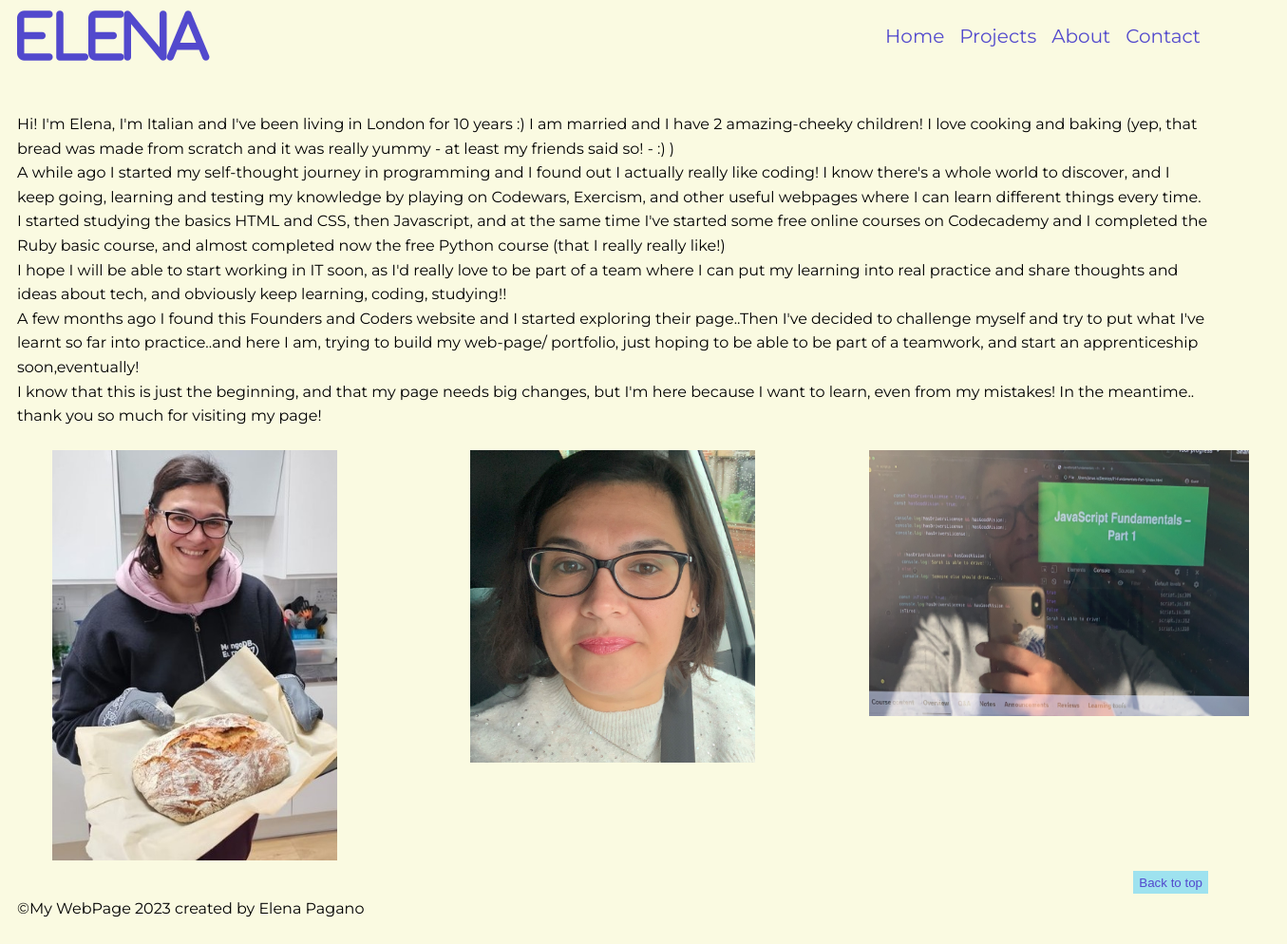
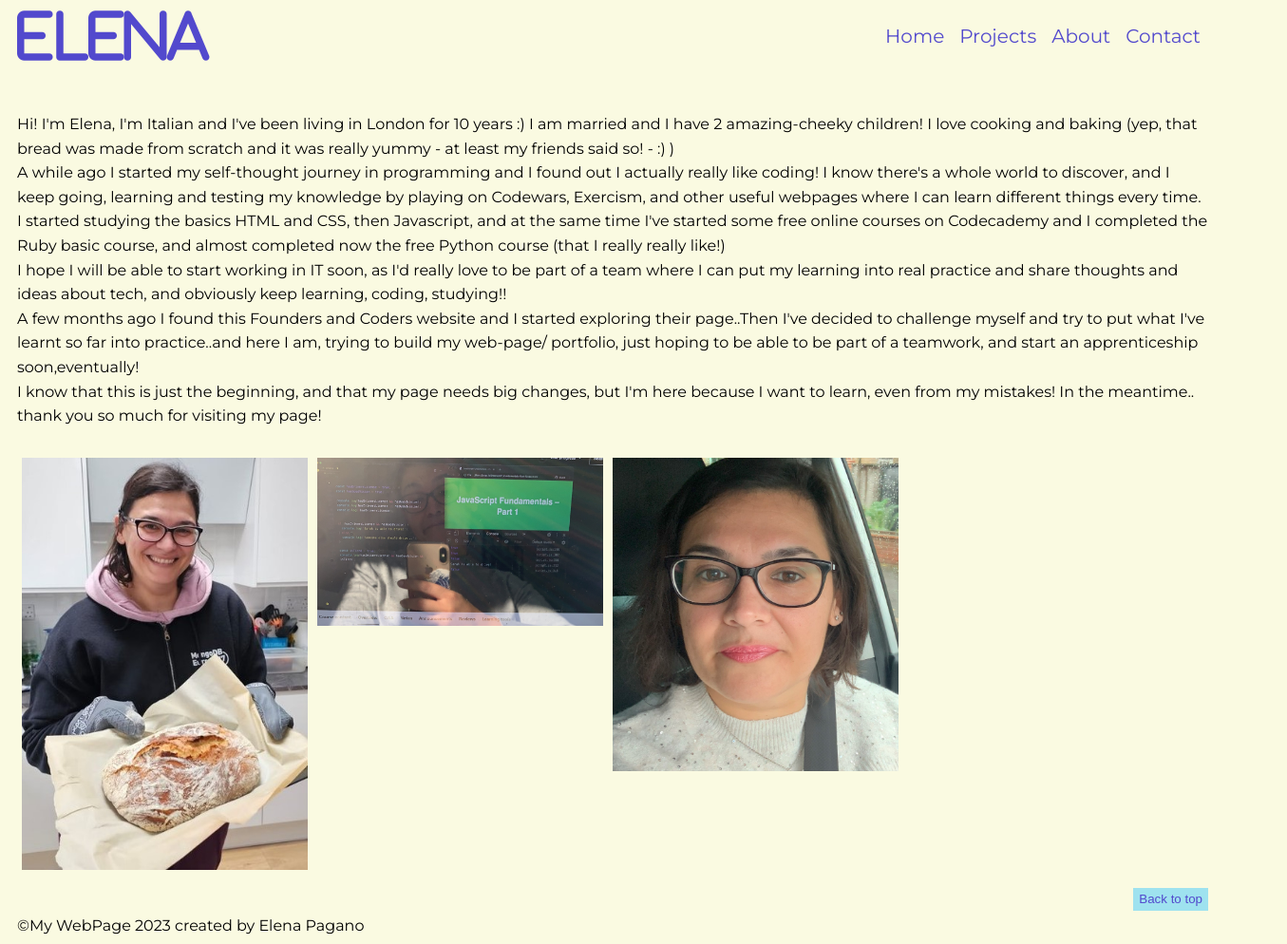
Before and after one commit to 3le81/my_webpage, a plain HTML site: page about.html in a window 1280 px wide. Shown: the whole page at 95% size, 1355 px wide, since content can reach past the window. Drawn offline with Linux system fonts and the light colour scheme.

Commit message:
photo gallery in about page fixed, minor CSS fixed

```diff
--- a/about.html
+++ b/about.html
@@ -56,10 +56,13 @@
             <table cellspacing="2" cellpadding="2" width="100%" border="0">
                 <tbody>
                     <tr>
-                        <td class="column" valign="top"><img src="images/elena.jpg" class="elena_photo"> </td>
-                        <td class="column" valign="top"><img src="images/ele.jpg" class="ele_photo"> </td>
+                        <td class="column" valign="top"><img src="images/elena.jpg" class="elena_photo"
+                                alt="elena with bread" style="width:100%"> </td>
                         <td class="column" valign="top"><img src="images/ele_javascript_photo.jpeg"
-                                class="ele_javascript_photo"> </td>
+                                class="ele_javascript_photo" alt="ele with pc" style="width:100%"> </td>
+                        <td class="column" valign="top"><img src="images/ele.jpg" class="ele_photo" alt="elena photo"
+                                style="width:100%"> </td>
+
                     </tr>
                 </tbody>
             </table>
--- a/styles.css
+++ b/styles.css
@@ -252,26 +252,49 @@ p {
     }
 }
 
-.elena_photo {
-    width: 300px;
-    margin-left: 40px;
-}
 
-.ele_photo {
-    width: 300px;
-    margin-left: 60px;
-}
-
-.ele_javascript_photo {
-    width: 400px;
-    height: 280px;
-    margin-left: 60px;
-    margin-right: 40px;
-}
 
 main>p {
     line-height: 1.6rem;
 }
+
+
+/* Add padding BETWEEN each column */
+.row,
+.row>.column {
+    padding: 8px;
+}
+
+/* Create equal columns that floats next to each other */
+.column {
+    float: left;
+    width: 25%;
+}
+
+/* Clear floats after rows */
+.row:after {
+    content: "";
+    display: table;
+    clear: both;
+}
+
+/* Responsive layout - makes a two column-layout instead of four columns */
+@media screen and (max-width: 900px) {
+    .column {
+        width: 50%;
+    }
+}
+
+/* Responsive layout - makes the two columns stack on top of each other instead of next to each other */
+@media screen and (max-width: 600px) {
+    .column {
+        width: 100%;
+    }
+}
+
+/* END GALLERY */
+
+/* BACK TO TOP BUTTON */
 
 .toTop {
     float: right;
@@ -284,3 +307,5 @@ main>p {
 .toTop:hover {
     background-color: rgba(68, 204, 253, 0.2);
 }
+
+/* END BACK TO TOP BUTTON */
```
Also changed, not shown: index.html (+0 -6 lines).
